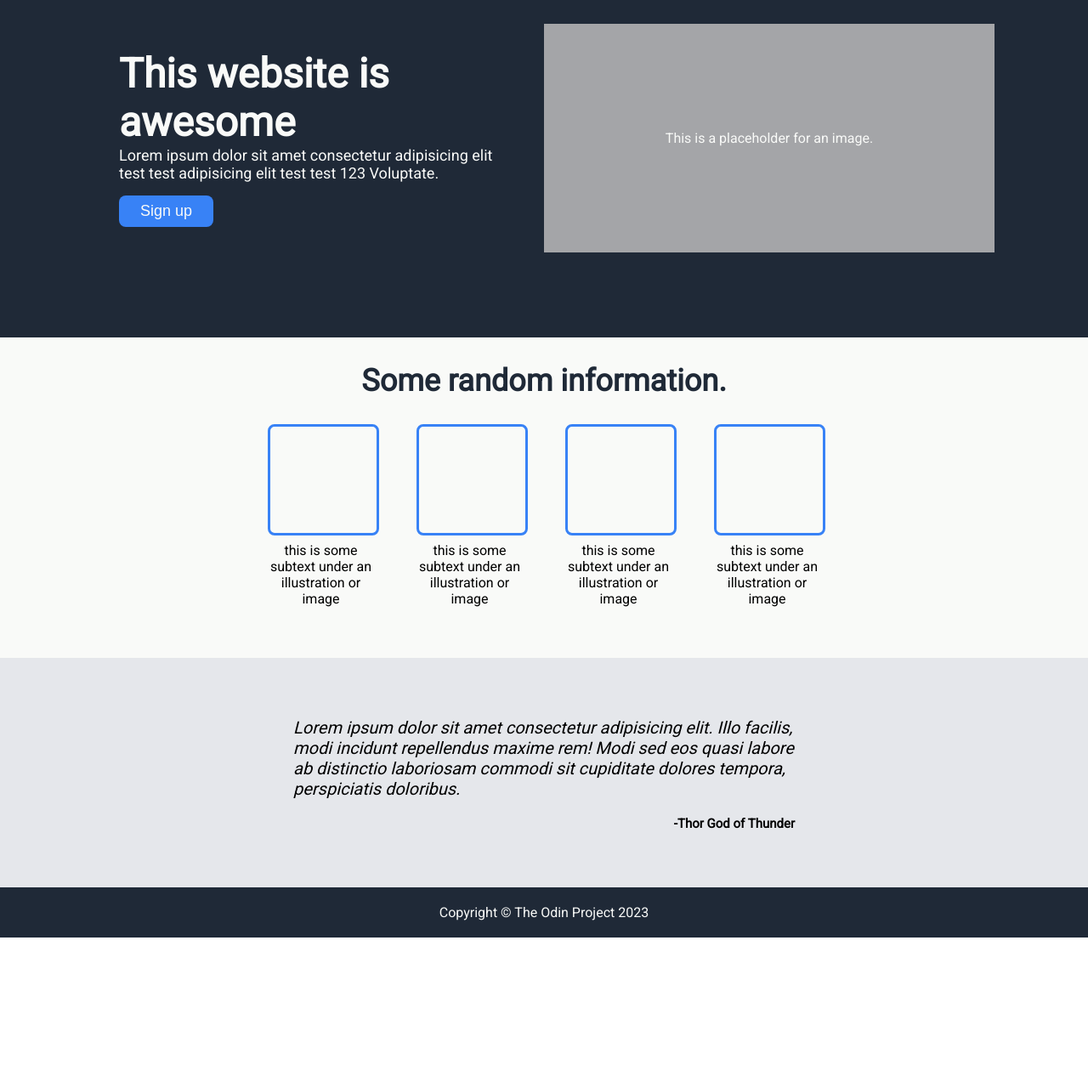
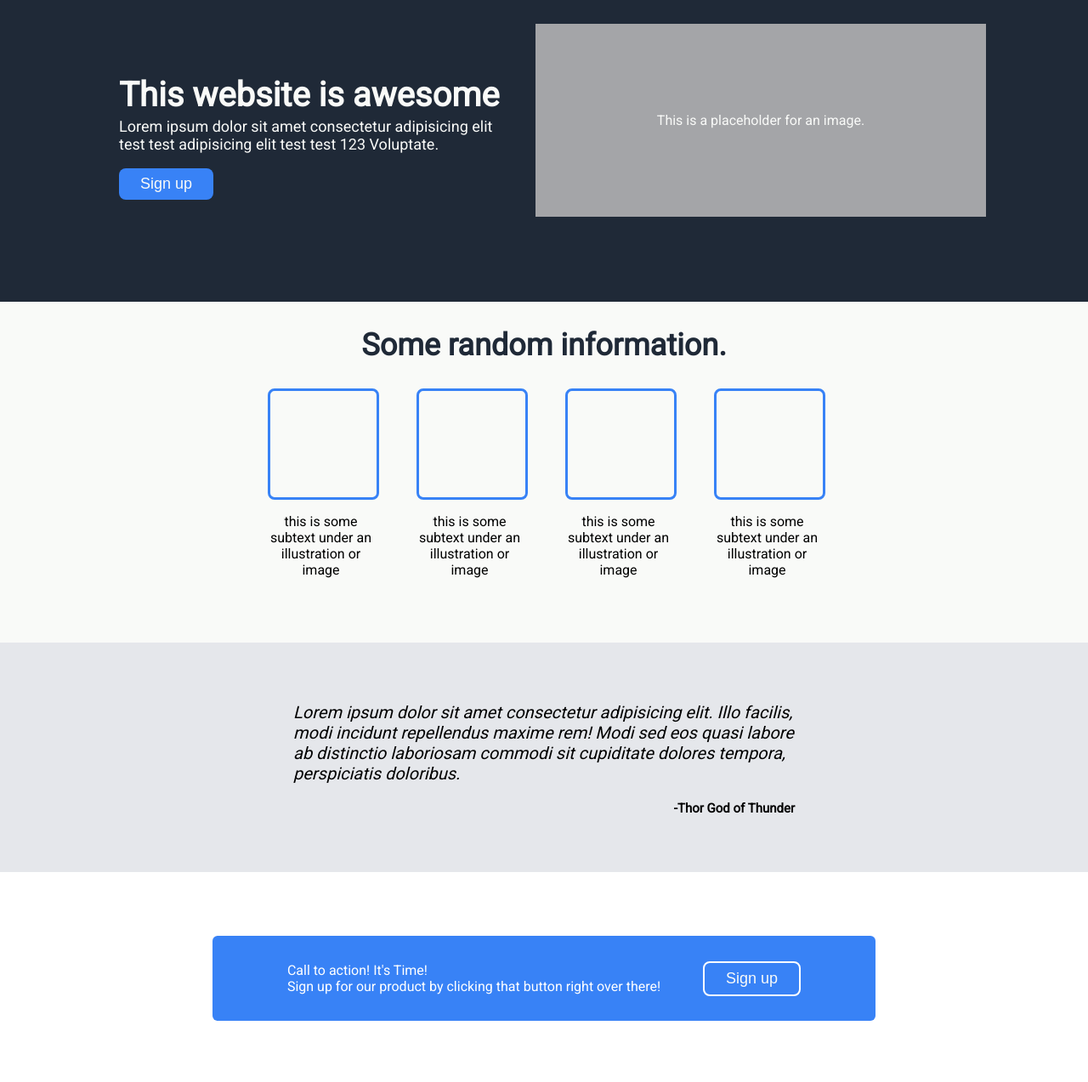
Before and after one commit to nhatmobile1/landing-page, a plain HTML site: page index.html in a window 1280 px wide. Shown: the part 120-1393 px from the top of the page at 85% size. Before the commit the page ends 1223 px from the top, so only its background shows below. Drawn offline with Linux system fonts and the light colour scheme.

Commit message:
build cta section for landing page, finish project

```diff
--- a/index.html
+++ b/index.html
@@ -25,11 +25,11 @@
         </div>
         <div class="hero-box">
           <div class="hero-tile-left">
-            <div class="hero-heading">This website is awesome</div>
-            <div class="hero-text">
+            <p class="hero-heading">This website is awesome</p>
+            <p class="hero-text">
               Lorem ipsum dolor sit amet consectetur adipisicing elit test test
               adipisicing elit test test 123 Voluptate.
-            </div>
+            </p>
             <button class="hero-button">Sign up</button>
           </div>
           <div class="hero-tile-right">This is a placeholder for an image.</div>
@@ -40,27 +40,27 @@
         <div class="container">
           <div class="info">
             <div class="card-image"></div>
-            <div class="card-text">
+            <p class="card-text">
               this is some subtext under an illustration or image
-            </div>
+            </p>
           </div>
           <div class="info">
             <div class="card-image"></div>
-            <div class="card-text">
+            <p class="card-text">
               this is some subtext under an illustration or image
-            </div>
+            </p>
           </div>
           <div class="info">
             <div class="card-image"></div>
-            <div class="card-text">
+            <p class="card-text">
               this is some subtext under an illustration or image
-            </div>
+            </p>
           </div>
           <div class="info">
             <div class="card-image"></div>
-            <div class="card-text">
+            <p class="card-text">
               this is some subtext under an illustration or image
-            </div>
+            </p>
           </div>
         </div>
       </div>
@@ -75,7 +75,12 @@
             </p>
         </div>
       </div>
-      <div class="cta"></div>
+      <div class="cta">
+        <div class="cta-box">
+            <p class="cta-text">Call to action! It's Time!<br>Sign up for our product by clicking that button right over there!</p>
+            <button class="cta-button">Sign up</button>
+        </div>
+      </div>
     </div>
     <div class="footer">Copyright © The Odin Project 2023</div>
   </body>
--- a/styles.css
+++ b/styles.css
@@ -32,6 +32,20 @@ body {
   font-weight: bold;
 }
 
+ul {
+  list-style-type: none;
+  margin: 0;
+  padding: 0;
+  display: flex;
+  gap: 20px;
+}
+
+a {
+  text-decoration: none;
+  color: #e5e7eb;
+  font-size: 18px;
+}
+
 .hero-box {
   display: flex;
   justify-content: center;
@@ -44,41 +58,27 @@ body {
 }
 
 .hero-tile-left {
-  padding: 30px;
+  padding: 20px;
 }
 
 .hero-heading {
-  font-size: 48px;
+  font-size: 40px;
   font-weight: 900;
+  margin-bottom: -15px;
 }
 
 .hero-text {
   font-size: 18px;
 }
 
-button {
+.hero-button {
   cursor: pointer;
   padding: 8px 25px;
   border-radius: 8px;
   background-color: #3882f6;
   color: #f9faf8;
-  margin-top: 16px;
   font-size: 18px;
   border: none;
-}
-
-ul {
-  list-style-type: none;
-  margin: 0;
-  padding: 0;
-  display: flex;
-  gap: 20px;
-}
-
-a {
-  text-decoration: none;
-  color: #e5e7eb;
-  font-size: 18px;
 }
 
 .hero-tile-right {
@@ -157,6 +157,31 @@ p.quote-text {
 .cta {
   display: flex;
   flex: 1 1 0;
+  padding: 75px;
+  justify-content: center;
+  align-items: center;
+}
+
+.cta-box {
+  display: flex;
+  border-radius: 6px;
+  gap: 50px;
+  background-color: #3882f6;
+  padding: 15px;
+  color: white;
+  width: 750px;
+  justify-content: center;
+  align-items: center;
+}
+
+.cta-button {
+  cursor: pointer;
+  padding: 8px 25px;
+  border-radius: 8px;
+  background-color: #3882f6;
+  color: #f9faf8;
+  font-size: 18px;
+  border: 2px solid white;
 }
 
 .header,
```
